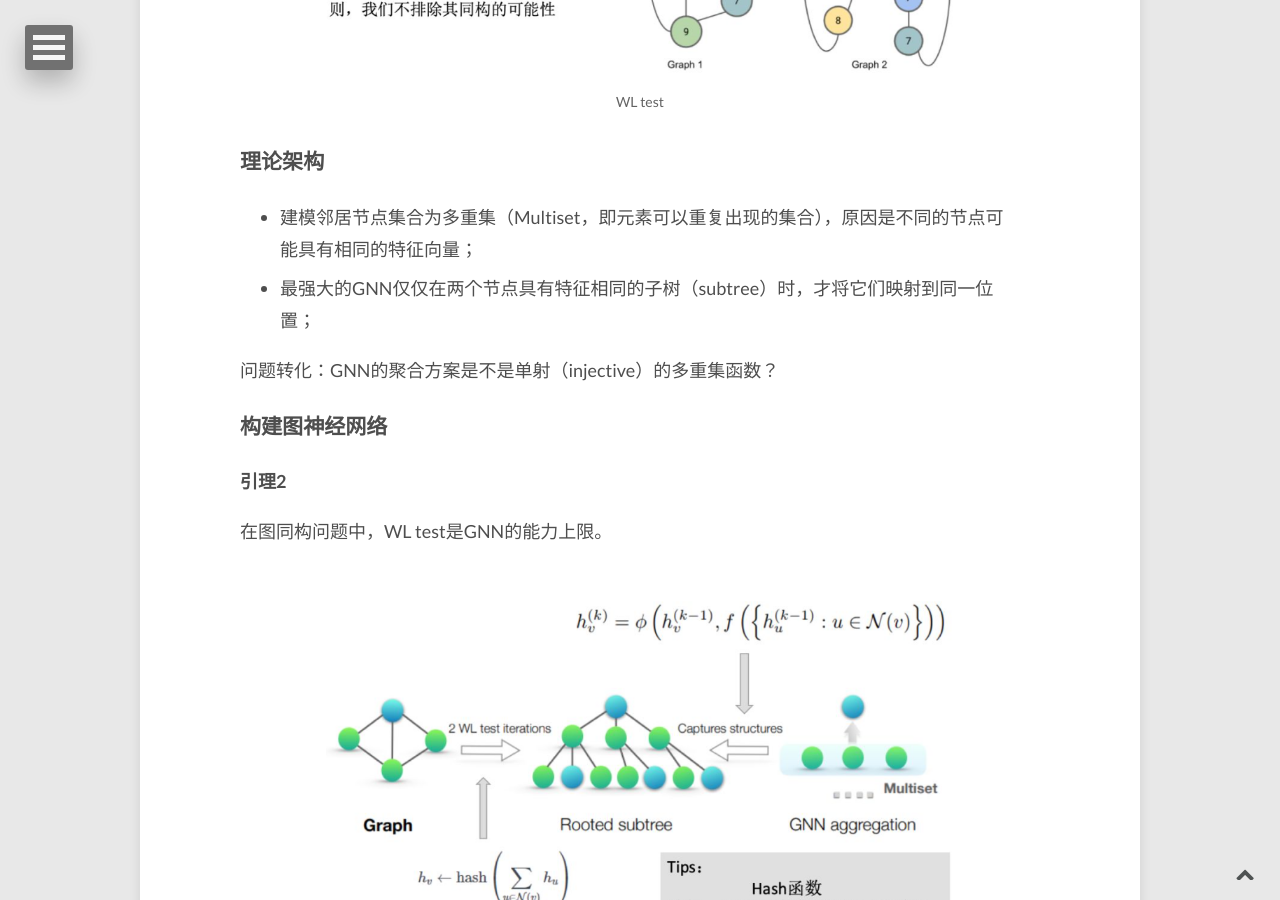
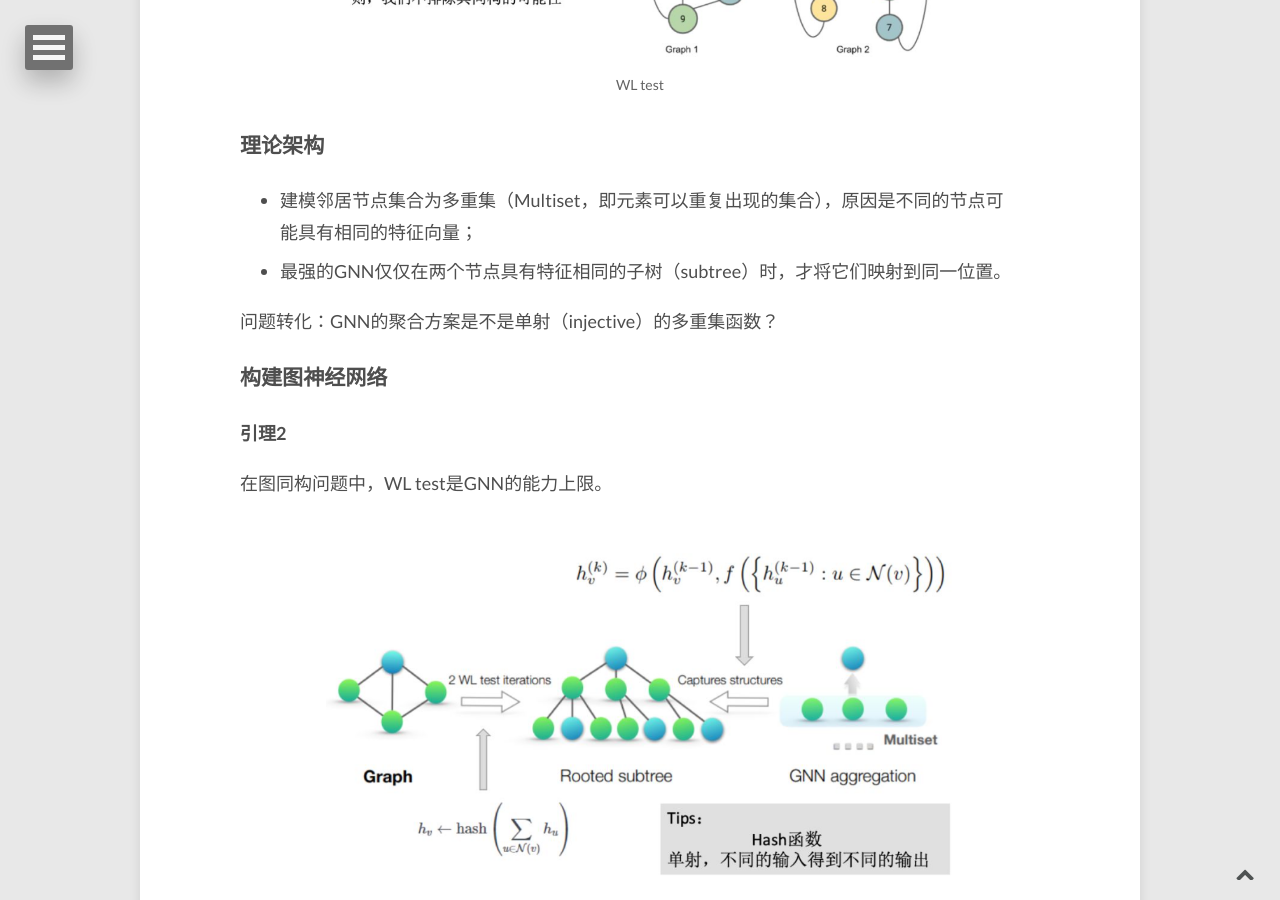
Before and after one commit to E0HYL/BLOG-OF-E0, a Jekyll site: the page built from _posts/2020-06-13-GIN.md, in a window 1280 px wide and 900 px high, scrolled down 3831 px. Built offline with Jekyll 4.4.1, drawn with Linux system fonts in a browser that asks for light colours; nearby versions of some CDN libraries; formulas are drawn with MathJax 3; comment, search, counter and statistics services are not loaded.

Commit message:
small change

```diff
--- a/_posts/2020-06-13-GIN.md
+++ b/_posts/2020-06-13-GIN.md
@@ -78,14 +78,14 @@
 
 <figure>
 	<img src="{{ site.url }}/images/2020-06-13-GIN/image-20200613223438407.png" alt="image-20200613223438407" style="zoom: 75%;" />
-	<img src="{{ site.url }}/images/2020-06-13-GIN/image-20200613224941397.png" alt="image-20200613224941397" style="zoom: 70%;" />
+	<img src="{{ site.url }}/images/2020-06-13-GIN/image-20200613224941397.png" alt="image-20200613224941397" style="zoom: 65%;" />
 	<figcaption>WL test</figcaption>
 </figure>
 
 ### 理论架构
 
 - 建模邻居节点集合为多重集（Multiset，即元素可以重复出现的集合），原因是不同的节点可能具有相同的特征向量；
-- 最强大的GNN仅仅在两个节点具有特征相同的子树（subtree）时，才将它们映射到同一位置；
+- 最强的GNN仅仅在两个节点具有特征相同的子树（subtree）时，才将它们映射到同一位置。
 
 问题转化：GNN的聚合方案是不是单射（injective）的多重集函数？
 
```
